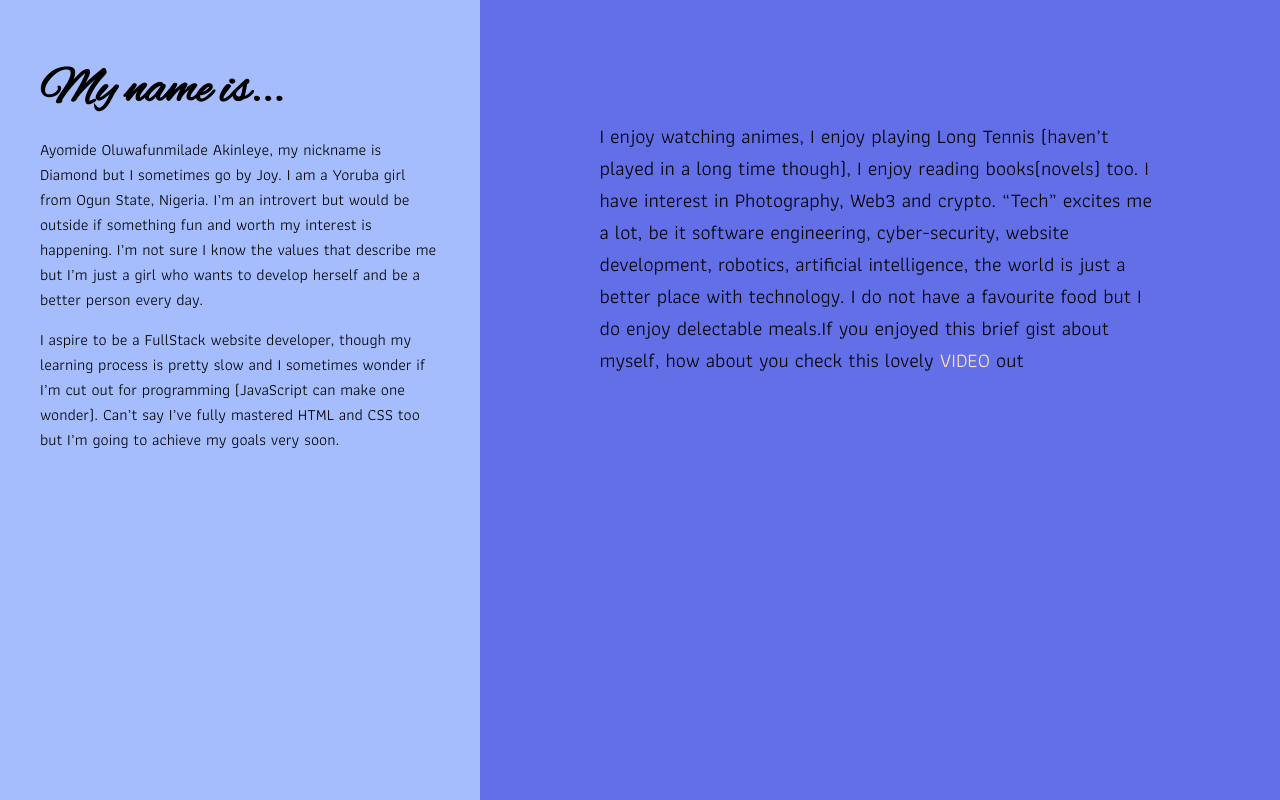
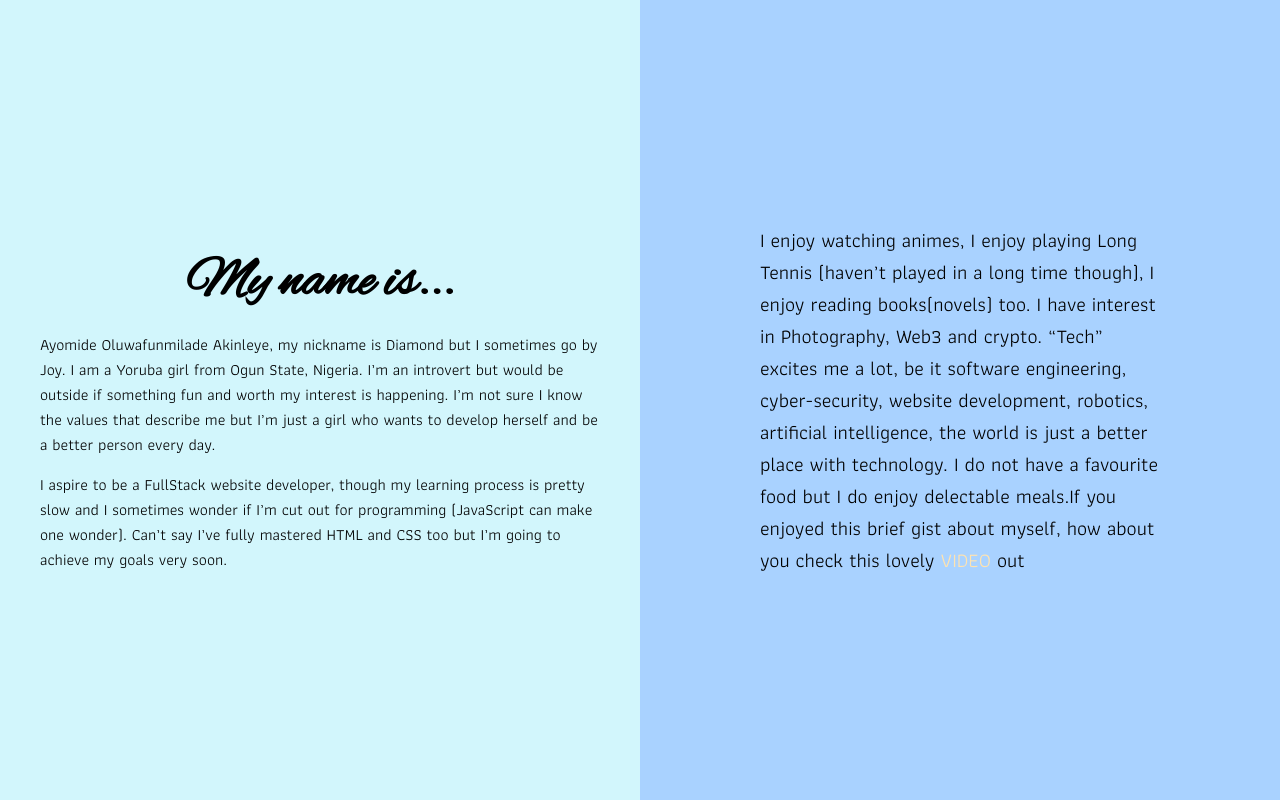
Before and after one commit to Joy-Akinleye/AYOMIDE_AKINLEYE_SCA-APC2-FD-050_2ND-ASSIGNMENT, a plain HTML site: page about.html in a window 1280 px wide. Shown: the top 800 px of the page. Drawn offline with Linux system fonts and the light colour scheme.

Commit message:
update on personal website

```diff
--- a/about.css
+++ b/about.css
@@ -3,6 +3,9 @@
     padding: 0;
     box-sizing: border-box;
 }
+
+/* #a5bdfd
+#626fe6  */
 
 body {
     overflow: hidden;
@@ -10,42 +13,49 @@ body {
 
 .container {
     display: flex;
-    height: 1000px;
+    height: 100vh;
+    /* Full viewport height */
+}
+
+.myself,
+.interest {
+    flex: 1;
+    /* Equal width for both sections */
+    display: flex;
+    align-items: center;
+    justify-content: center;
+    padding: 40px;
 }
 
 .myself {
-    background-color: #a5bdfd;
-    display: flex;
+    background-color: #d2f6fc;
     flex-direction: column;
-    padding: 40px;
-    /* width: 500px; */
+}
+.myself h1 {
+    font-family: 'Alex Brush';
+    font-size: 55px;
+    margin: 20px 0 0;
 }
 
-.interest {
-    background-color: #626fe6;
-    padding: 40px;
-    display: flex;
-    /* width: 500px; */
-}
-.myself h1{
-    font-family: 'Alex Brush';
-    font-size: 50px;
-    margin: 20px 0 0;
-}
 .myself p {
     margin: 15px 0 0;
     font-family: 'Athiti';
     margin: 15px 0 0;
 }
-.text{
 
+.interest {
+    background-color: #a9d2ff;
+}
+
+.text {
     font-family: 'Athiti';
     font-size: 20px;
     margin: 80px;
     justify-content: center;
     align-items: center;
 }
-a{
+
+a {
     text-decoration: none;
     color: #ffe3b0;
 }
--- a/style.css
+++ b/style.css
@@ -26,8 +26,9 @@ body{
     text-decoration: none;
     color: #606470;
 }
-.navbar li a:hover{
-    background-color: #dcb5ff;
+.navbar li a:hover,
+.navbar li a.active{
+    color: #dcb5ff;
 
 }
 .container{
```
Also changed, not shown: about.html (+0 -1 lines).
